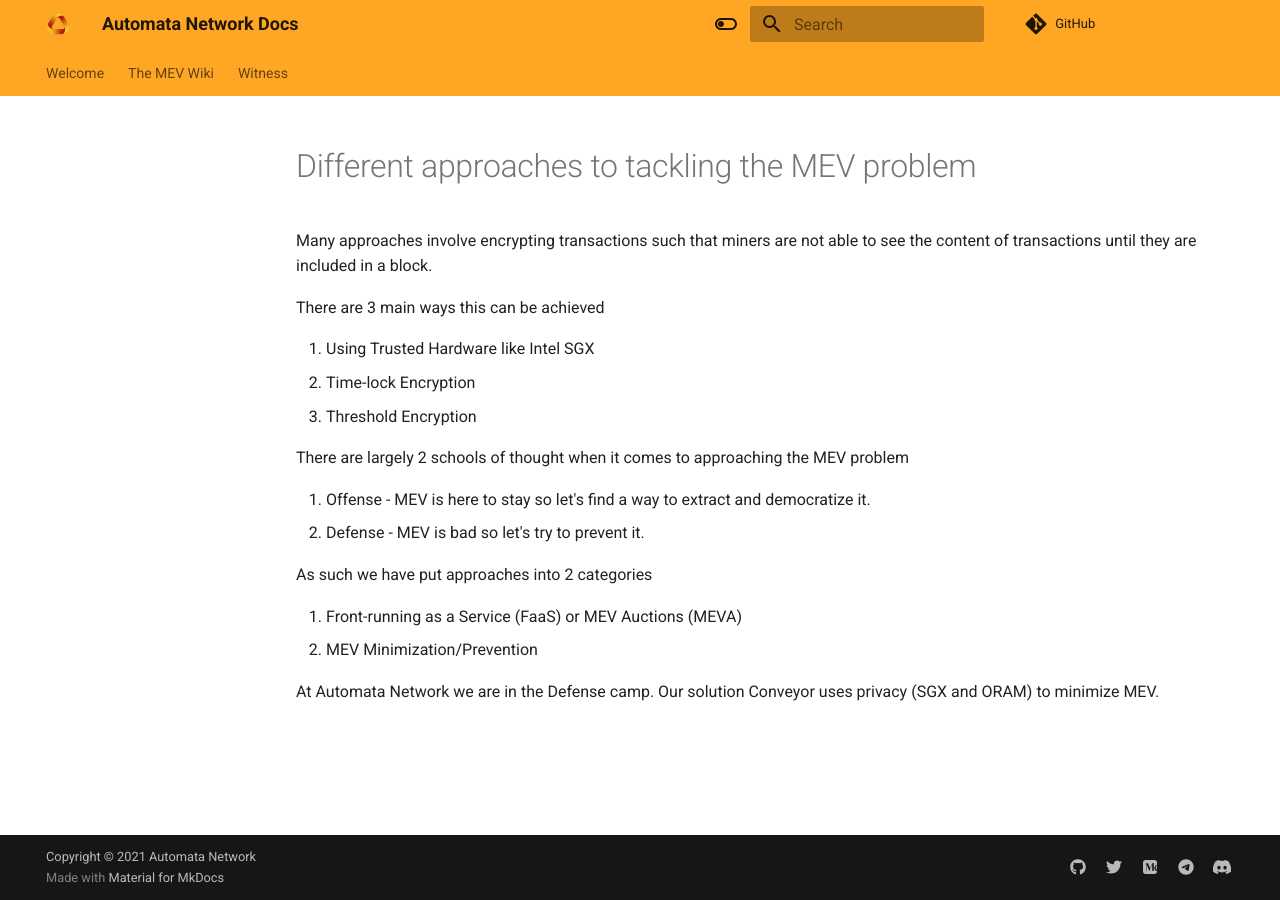
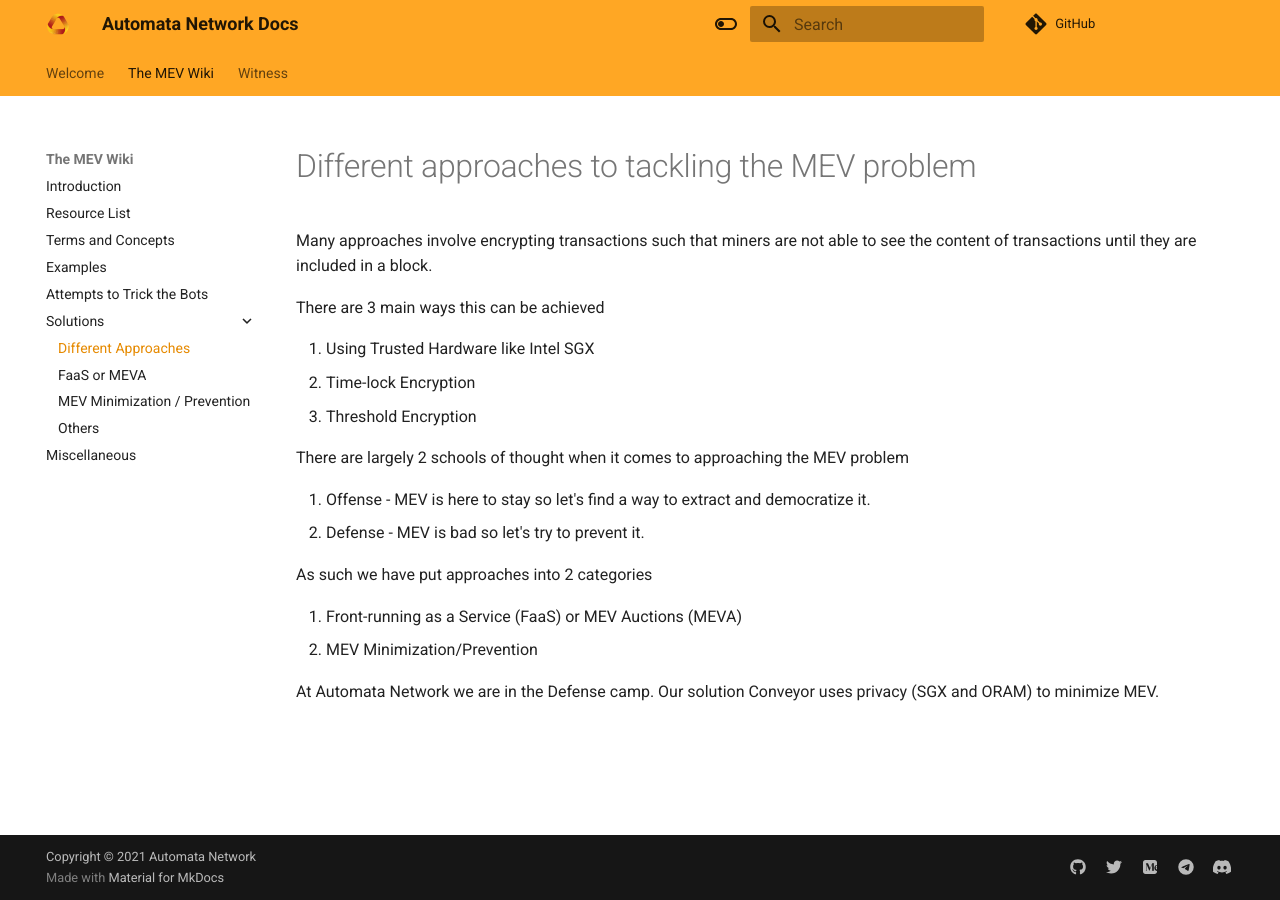
Before and after one commit to automata-network/docs, an MkDocs documentation site: the page built from docs/mev/solutions/approaches.md, in a window 1280 px wide. Built offline with MkDocs 1.6.1 and Material for MkDocs 9.7.7, drawn with Linux system fonts in a browser that asks for light colours; comment, search, counter and statistics services are not loaded; some of the changed lines change nothing that is shown.

Commit message:
correct the filename

```diff
--- a/mkdocs.yml
+++ b/mkdocs.yml
@@ -14,7 +14,7 @@
     - Examples: ./mev/examples.md
     - Attempts to Trick the Bots: ./mev/trick-the-bots.md
     - Solutions:
-      - Different Approaches: ./mev/solutions/approaches-to-tackle.md
+      - Different Approaches: ./mev/solutions/approaches.md
       - FaaS or MEVA: ./mev/solutions/faas-or-meva.md
       - MEV Minimization / Prevention:  ./mev/solutions/mev-minimization-prevention.md
       - Others: ./mev/solutions/others.md
```
